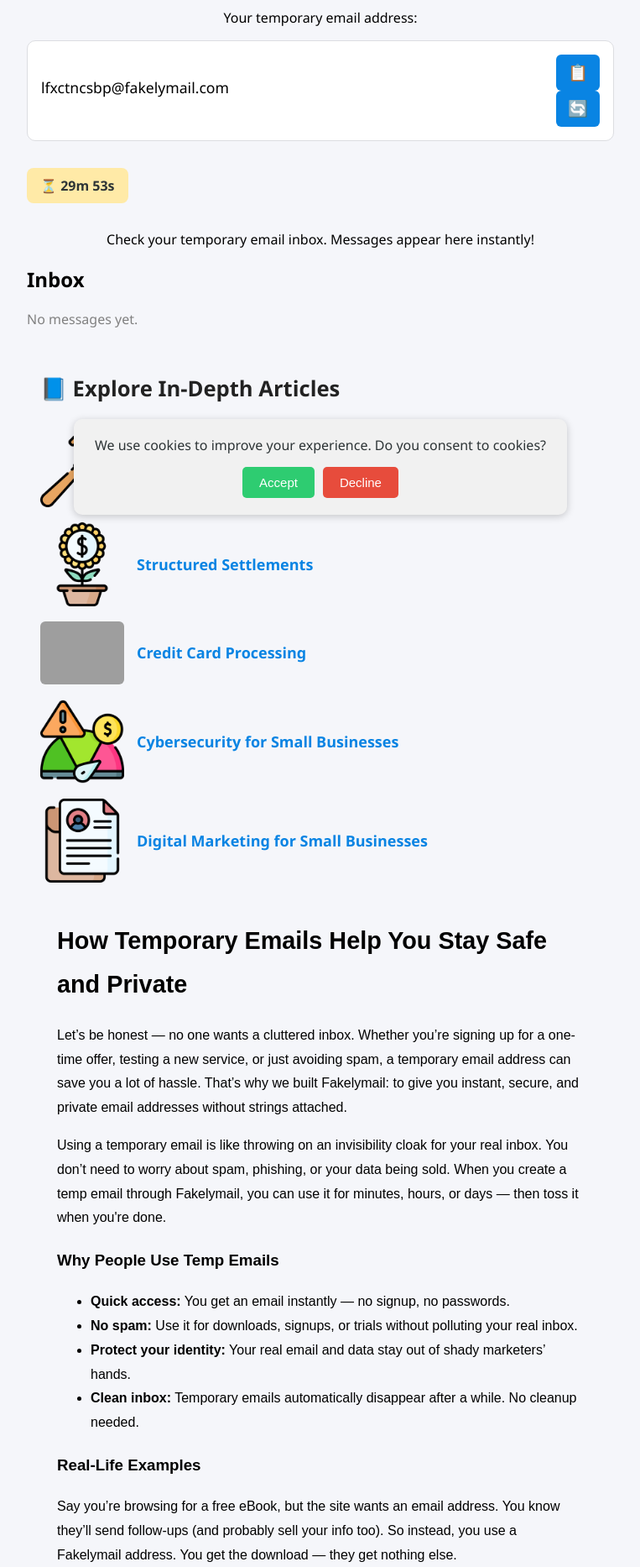
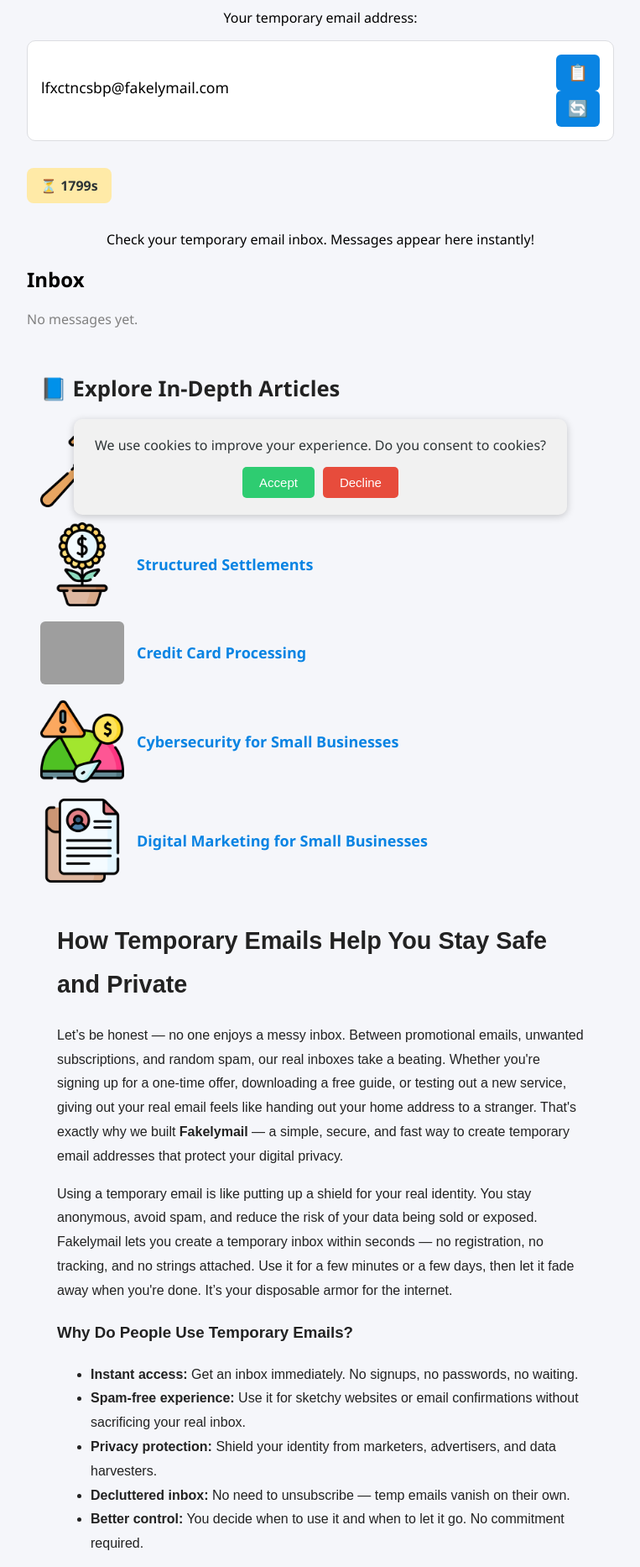
Before and after one commit to iiiiiMDK/Fakelymail, a Flask app: page /email in a window 1280 px wide. Shown: the part 167-2033 px from the top of the page at 84% size, without its empty margins (258-1021 px from the left). Run offline with Flask 3, Linux system fonts and the light colour scheme; data that the repository does not hold is empty; grey boxes are pictures that could not be loaded.

Commit message:
Updated article in /email page and improved dark mode

```diff
--- a/static/static/style.css
+++ b/static/static/style.css
@@ -108,4 +108,3 @@ body {
       width: 100%;
       margin-top: 5px;
     }
-  }
--- a/templates/index.html
+++ b/templates/index.html
@@ -331,7 +331,7 @@
         });
     }
 
-    let timeLeft = {{ timer }};
+    let timeLeft = {timer};
     setInterval(() => {
       if (timeLeft > 0) {
         timeLeft--;
@@ -522,42 +522,59 @@ document.getElementById("timer").innerText = `⏳ ${minutes}m ${seconds}s`;
     </div>
   </section>
 
-  <section style="color: #000; font-family: Arial, sans-serif; line-height: 1.8; font-size: 1rem; padding: 20px;">
+  <section style="font-family: Arial, sans-serif; font-size: 1rem; line-height: 1.8; padding: 20px; color: inherit;">
     <h2 style="font-size: 1.8rem; margin-bottom: 20px;">How Temporary Emails Help You Stay Safe and Private</h2>
-    <p>Let’s be honest — no one wants a cluttered inbox. Whether you’re signing up for a one-time offer, testing a new service, or just avoiding spam, a temporary email address can save you a lot of hassle. That’s why we built Fakelymail: to give you instant, secure, and private email addresses without strings attached.</p>
-    <p>Using a temporary email is like throwing on an invisibility cloak for your real inbox. You don’t need to worry about spam, phishing, or your data being sold. When you create a temp email through Fakelymail, you can use it for minutes, hours, or days — then toss it when you're done.</p>
 
-    <h3>Why People Use Temp Emails</h3>
+    <p>Let’s be honest — no one enjoys a messy inbox. Between promotional emails, unwanted subscriptions, and random spam, our real inboxes take a beating. Whether you're signing up for a one-time offer, downloading a free guide, or testing out a new service, giving out your real email feels like handing out your home address to a stranger. That's exactly why we built <strong>Fakelymail</strong> — a simple, secure, and fast way to create temporary email addresses that protect your digital privacy.</p>
+
+    <p>Using a temporary email is like putting up a shield for your real identity. You stay anonymous, avoid spam, and reduce the risk of your data being sold or exposed. Fakelymail lets you create a temporary inbox within seconds — no registration, no tracking, and no strings attached. Use it for a few minutes or a few days, then let it fade away when you're done. It’s your disposable armor for the internet.</p>
+
+    <h3>Why Do People Use Temporary Emails?</h3>
     <ul>
-      <li><strong>Quick access:</strong> You get an email instantly — no signup, no passwords.</li>
-      <li><strong>No spam:</strong> Use it for downloads, signups, or trials without polluting your real inbox.</li>
-      <li><strong>Protect your identity:</strong> Your real email and data stay out of shady marketers’ hands.</li>
-      <li><strong>Clean inbox:</strong> Temporary emails automatically disappear after a while. No cleanup needed.</li>
+      <li><strong>Instant access:</strong> Get an inbox immediately. No signups, no passwords, no waiting.</li>
+      <li><strong>Spam-free experience:</strong> Use it for sketchy websites or email confirmations without sacrificing your real inbox.</li>
+      <li><strong>Privacy protection:</strong> Shield your identity from marketers, advertisers, and data harvesters.</li>
+      <li><strong>Decluttered inbox:</strong> No need to unsubscribe — temp emails vanish on their own.</li>
+      <li><strong>Better control:</strong> You decide when to use it and when to let it go. No commitment required.</li>
     </ul>
 
-    <h3>Real-Life Examples</h3>
-    <p>Say you’re browsing for a free eBook, but the site wants an email address. You know they’ll send follow-ups (and probably sell your info too). So instead, you use a Fakelymail address. You get the download — they get nothing else.</p>
-    <p>Or maybe you're testing a new app and don’t want to share your real details until you trust it. Fakelymail gives you a clean way in and a clean way out.</p>
+    <h3>Real-Life Scenarios</h3>
+    <p>Picture this: you're on a site that’s offering a “free PDF download” but wants your email. You know what’s coming — a flood of promotional spam. So instead, you open Fakelymail, grab a temp email, get your file, and walk away spam-free. Simple.</p>
 
-    <h3>Who Uses Temp Emails?</h3>
+    <p>Or say you're exploring a new online store, but you're not ready to give them your personal details. Fakelymail lets you peek inside without opening the door too wide. No exposure, no risk. Just safe, temporary communication.</p>
+
+    <h3>Who Actually Uses Temp Emails?</h3>
     <ul>
-      <li><strong>Developers</strong> testing websites or apps.</li>
-      <li><strong>Shoppers</strong> looking for coupons or one-time deals.</li>
-      <li><strong>Privacy-focused users</strong> who don’t want to be tracked.</li>
-      <li><strong>People who hate spam</strong> — basically all of us.</li>
+      <li><strong>Developers</strong> — testing signups, emails, and login flows.</li>
+      <li><strong>Shoppers</strong> — hunting for one-time discounts or coupon codes.</li>
+      <li><strong>Students</strong> — registering for online tools without spam risks.</li>
+      <li><strong>Privacy-conscious users</strong> — who simply don’t want to be tracked.</li>
+      <li><strong>Anyone tired of spam</strong> — honestly, that’s all of us.</li>
     </ul>
 
-    <h3>How Fakelymail Stands Out</h3>
-    <p>We know there are a lot of temp email sites out there. So why use Fakelymail?</p>
+    <h3>Why Fakelymail Is Different</h3>
+    <p>Yeah, there are other temp mail sites. But we designed Fakelymail to feel smooth, modern, and actually enjoyable to use. You get:</p>
     <ul>
-      <li><strong>Fast & modern UI:</strong> Our inbox loads fast and looks great on any device.</li>
-      <li><strong>Auto-refresh:</strong> You don’t need to hit reload to check new mail.</li>
-      <li><strong>Dark mode support:</strong> Easier on the eyes when you’re browsing late.</li>
-      <li><strong>Zero tracking:</strong> We don’t sell your data or log your usage.</li>
+      <li><strong>Lightning-fast inbox:</strong> Built to load quickly even on slow connections.</li>
+      <li><strong>Auto-refresh:</strong> New messages appear without clicking anything.</li>
+      <li><strong>Dark mode ready:</strong> For those of us who live on dark screens at night.</li>
+      <li><strong>No tracking — ever:</strong> Your data stays yours. We don’t log, sell, or snoop.</li>
+      <li><strong>Easy sharing:</strong> Copy your temp email in one click — simple and satisfying.</li>
+    </ul>
+
+    <h3>Bonus Tip: Use Temp Email Creatively</h3>
+    <p>Temp emails aren’t just for spam avoidance. Try using them for:</p>
+    <ul>
+      <li>Trying new SaaS tools without junk mail later</li>
+      <li>Creating test accounts or multiple logins</li>
+      <li>Joining forums or chats without giving real info</li>
+      <li>Stopping websites from linking all your data together</li>
     </ul>
 
     <h3>Final Thoughts</h3>
-    <p>Your real inbox is valuable — treat it that way. Don’t hand it out to every site that asks. Instead, use a disposable address that gets the job done, then vanishes. Fakelymail is here to make that easy, fast, and private.</p>
+    <p>Let’s face it — your real inbox deserves better. Instead of giving your personal email to every site that asks, give them something temporary. Fakelymail gives you back control, privacy, and peace of mind. It’s fast, free, anonymous, and just works. Whether you use it once or every day, it’s one of the easiest tools to stay safe online.</p>
+
+    <p>So next time a site asks for your email and you hesitate — don’t. Open Fakelymail, grab a temporary email, and move on with confidence. Your real inbox will thank you.</p>
   </section>
 
 
```
